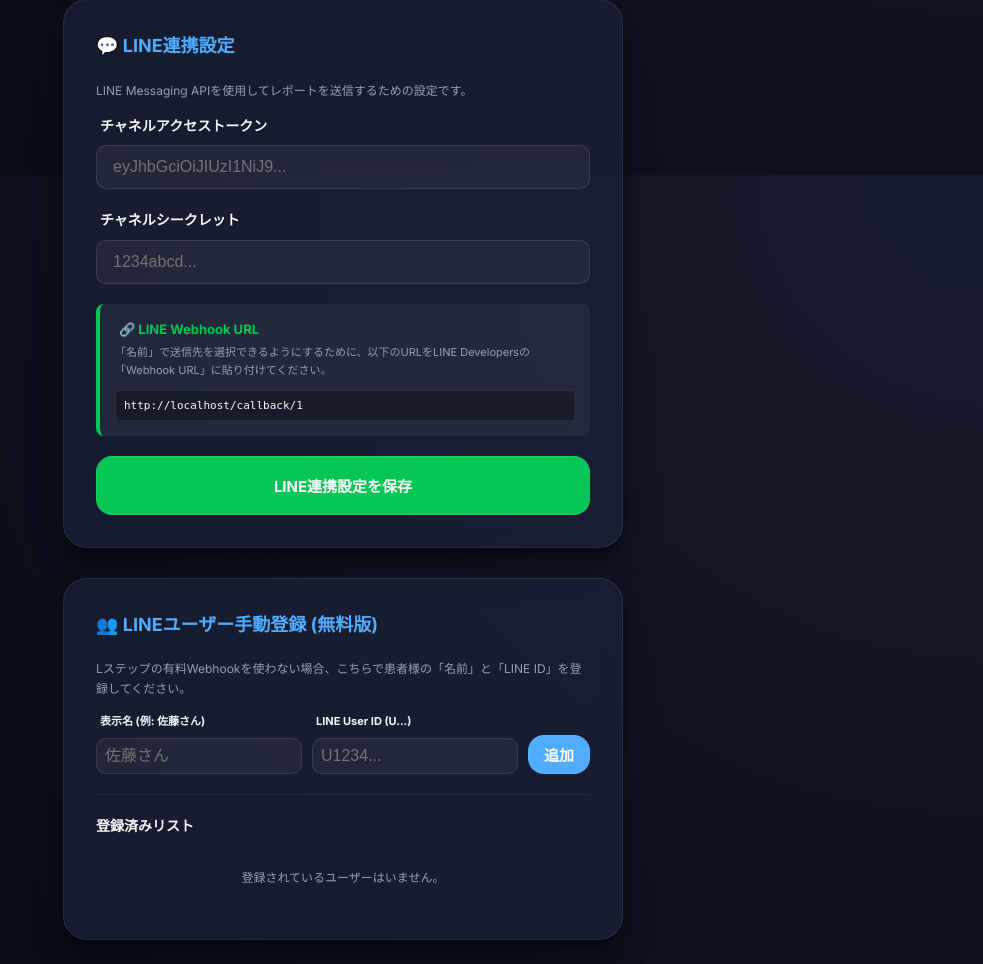
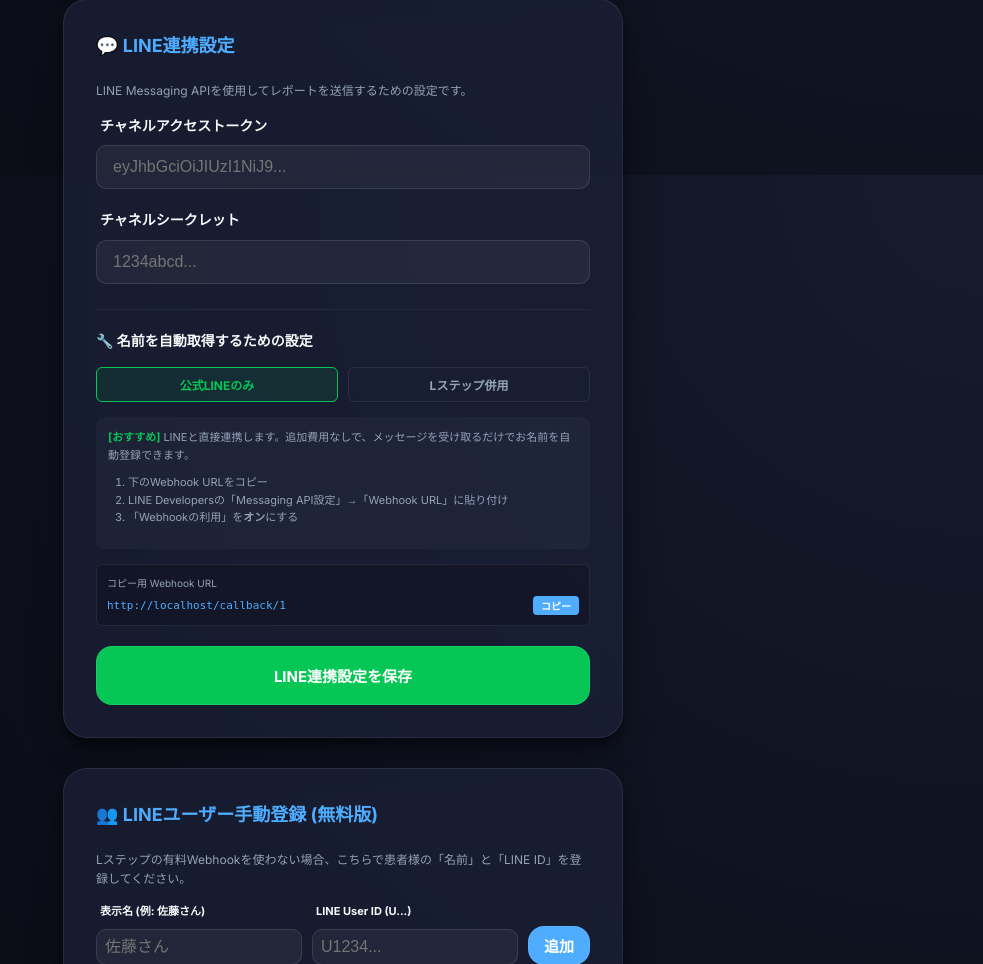
Before and after one commit to seitaimichibiki-cpu/posture-analyzer, a Flask app: page /profile in a window 1280 px wide. Shown: the part 625-1589 px from the top of the page, without its empty margins (297-1280 px from the left). Run offline with Flask 3, Linux system fonts and the light colour scheme; the visitor is signed in with stand-in values (Sample User, id 1); data that the repository does not hold is empty.

Commit message:
Enhance LINE setup UI with environment-specific patterns and guidance

```diff
--- a/templates/profile.html
+++ b/templates/profile.html
@@ -145,18 +145,63 @@
                         <input type="text" id="line_channel_secret" name="line_channel_secret" value="{{ user.line_channel_secret if user.line_channel_secret else '' }}" placeholder="1234abcd...">
                     </div>
 
-                    <div class="form-group" style="margin-top: 20px; padding: 15px; background: rgba(255,255,255,0.05); border-radius: 8px; border-left: 4px solid #06C755;">
-                        <label style="color: #06C755; font-size: 13px; font-weight: bold; display: block; margin-bottom: 5px;">🔗 LINE Webhook URL</label>
-                        <p style="font-size: 11px; color: var(--text-muted); margin-bottom: 10px;">
-                            「名前」で送信先を選択できるようにするために、以下のURLをLINE Developersの「Webhook URL」に貼り付けてください。
-                        </p>
-                        <input type="text" readonly value="{{ request.host_url }}callback/{{ user.id }}" style="width: 100%; background: rgba(0,0,0,0.3); border: 1px solid var(--border); border-radius: 4px; color: var(--text-bright); padding: 8px; font-size: 11px; font-family: monospace;">
+                    <div style="margin-top: 25px; padding-top: 20px; border-top: 1px solid rgba(255,255,255,0.05);">
+                        <h3 style="font-size: 14px; color: var(--text-bright); margin-bottom: 15px;">🔧 名前を自動取得するための設定</h3>
+
+                        <div style="display: flex; gap: 10px; margin-bottom: 15px;">
+                            <button type="button" onclick="switchLinePattern('direct')" id="btn-pattern-direct" class="pattern-tab active">公式LINEのみ</button>
+                            <button type="button" onclick="switchLinePattern('lstep')" id="btn-pattern-lstep" class="pattern-tab">Lステップ併用</button>
+                        </div>
+
+                        <div id="pattern-direct-content" class="pattern-content">
+                            <p style="font-size: 11px; color: var(--text-muted); margin-bottom: 10px;">
+                                <span style="color: #06C755; font-weight: bold;">[おすすめ]</span> LINEと直接連携します。追加費用なしで、メッセージを受け取るだけでお名前を自動登録できます。
+                            </p>
+                            <ol style="font-size: 11px; color: var(--text-muted); padding-left: 20px; margin-bottom: 10px;">
+                                <li>下のWebhook URLをコピー</li>
+                                <li>LINE Developersの「Messaging API設定」→「Webhook URL」に貼り付け</li>
+                                <li>「Webhookの利用」を<strong>オン</strong>にする</li>
+                            </ol>
+                        </div>
+
+                        <div id="pattern-lstep-content" class="pattern-content" style="display: none;">
+                            <p style="font-size: 11px; color: var(--text-muted); margin-bottom: 10px;">
+                                すでにLステップをお使いの場合の設定です。
+                            </p>
+                            <ol style="font-size: 11px; color: var(--text-muted); padding-left: 20px; margin-bottom: 10px;">
+                                <li>Lステップ管理画面の<strong>「アカウント設定」→「Webhook転送設定」</strong>を開く</li>
+                                <li>下のWebhook URLを登録する</li>
+                            </ol>
+                            <p style="font-size: 10px; color: #ff9f43; margin-bottom: 10px;">
+                                ※Lステップ側の「Webhook転送機能」オプション（有料）が必要です。
+                            </p>
+                        </div>
+
+                        <div style="padding: 10px; background: rgba(0,0,0,0.2); border-radius: 6px; border: 1px solid var(--border);">
+                            <label style="font-size: 10px; color: var(--text-muted); display: block; margin-bottom: 5px;">コピー用 Webhook URL</label>
+                            <div style="display: flex; gap: 5px;">
+                                <input type="text" id="webhook-url-input" readonly value="{{ request.host_url }}callback/{{ user.id }}" style="flex: 1; background: transparent; border: none; color: var(--accent); font-size: 11px; font-family: monospace;">
+                                <button type="button" onclick="copyWebhookUrl()" style="background: var(--accent); color: white; border: none; border-radius: 4px; padding: 2px 8px; font-size: 10px; cursor: pointer;">コピー</button>
+                            </div>
+                        </div>
                     </div>
 
-                    <button type="submit" class="primary-btn" style="width: 100%; margin-top: 10px; background: #06C755;">
+                    <button type="submit" class="primary-btn" style="width: 100%; margin-top: 20px; background: #06C755;">
                         LINE連携設定を保存
                     </button>
                 </form>
+
+                <style>
+                    .pattern-tab {
+                        flex: 1; padding: 8px; border: 1px solid var(--border); background: transparent; color: var(--text-muted); border-radius: 6px; font-size: 12px; cursor: pointer; transition: all 0.2s;
+                    }
+                    .pattern-tab.active {
+                        background: rgba(6, 199, 85, 0.1); border-color: #06C755; color: #06C755;
+                    }
+                    .pattern-content {
+                        background: rgba(255,255,255,0.03); padding: 12px; border-radius: 8px; margin-bottom: 15px;
+                    }
+                </style>
             </section>
 
             <section class="card" style="margin-top: 30px;">
@@ -302,6 +347,20 @@
 
         // ─── LINE ユーザーマッピング機能 ──────────────────────────────────────────
 
+        function switchLinePattern(pattern) {
+            document.getElementById('btn-pattern-direct').classList.toggle('active', pattern === 'direct');
+            document.getElementById('btn-pattern-lstep').classList.toggle('active', pattern === 'lstep');
+            document.getElementById('pattern-direct-content').style.display = pattern === 'direct' ? 'block' : 'none';
+            document.getElementById('pattern-lstep-content').style.display = pattern === 'lstep' ? 'block' : 'none';
+        }
+
+        function copyWebhookUrl() {
+            const input = document.getElementById('webhook-url-input');
+            input.select();
+            document.execCommand('copy');
+            alert('Webhook URLをコピーしました');
+        }
+
         async function loadMappings() {
             const listDiv = document.getElementById('mappingList');
             try {
```
